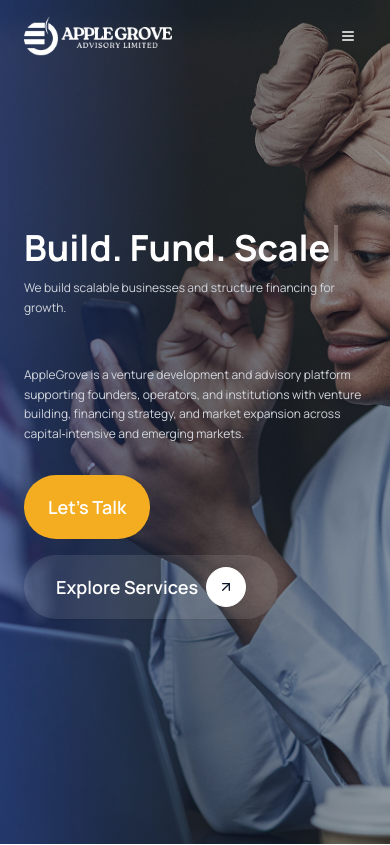
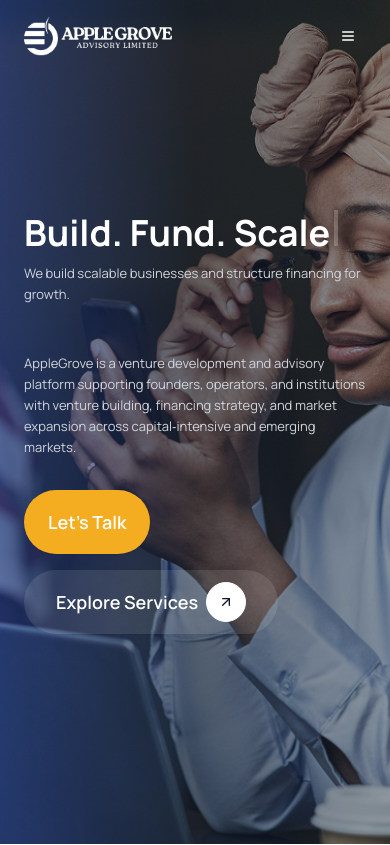
Before and after one commit to mannycodes-j/Applegrove, a Next.js app: page / in a window 390 px wide. Shown: the top 845 px of the page. Built offline with nearby package versions, Linux system fonts and the light colour scheme; no server answers.

Commit message:
Update subheading typography sizes in HeroSection for improved readability

```diff
--- a/components/layout/hero-section.tsx
+++ b/components/layout/hero-section.tsx
@@ -40,7 +40,7 @@ export function HeroSection() {
 
           {/* Subheading */}
           <motion.p
-            className="text-[12px] lg:text-xl text-gray-300 mb-12 leading-relaxed"
+            className="text-[13px] lg:text-xl text-gray-300 mb-12 leading-relaxed"
             initial={{ opacity: 0, y: 20 }}
             animate={{ opacity: 1, y: 0 }}
             transition={{ duration: 0.7, delay: 1.5 }}
@@ -49,7 +49,7 @@ export function HeroSection() {
           </motion.p>
 
           <motion.p
-            className="text-[12px] lg:text-xl text-gray-300 mb-8 leading-relaxed"
+            className="text-[13px] lg:text-xl text-gray-300 mb-8 leading-relaxed"
             initial={{ opacity: 0, y: 20 }}
             animate={{ opacity: 1, y: 0 }}
             transition={{ duration: 0.7, delay: 2.2 }}
```
